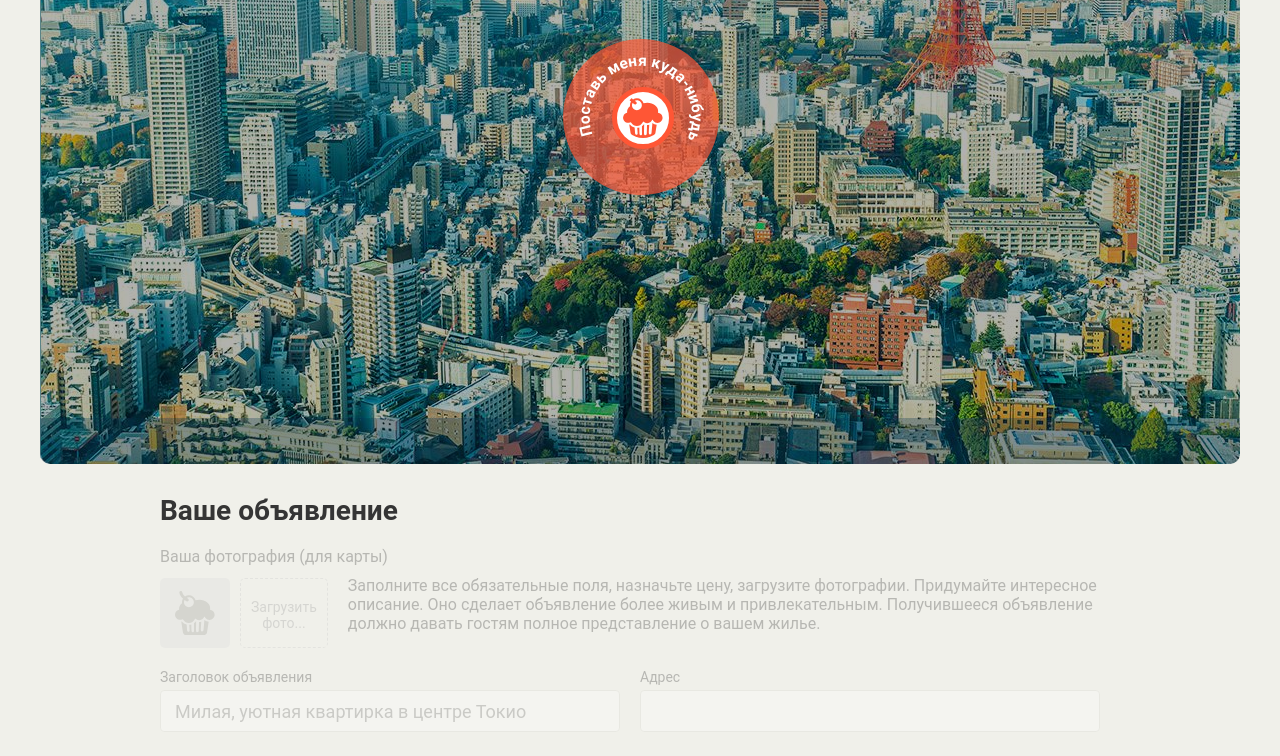
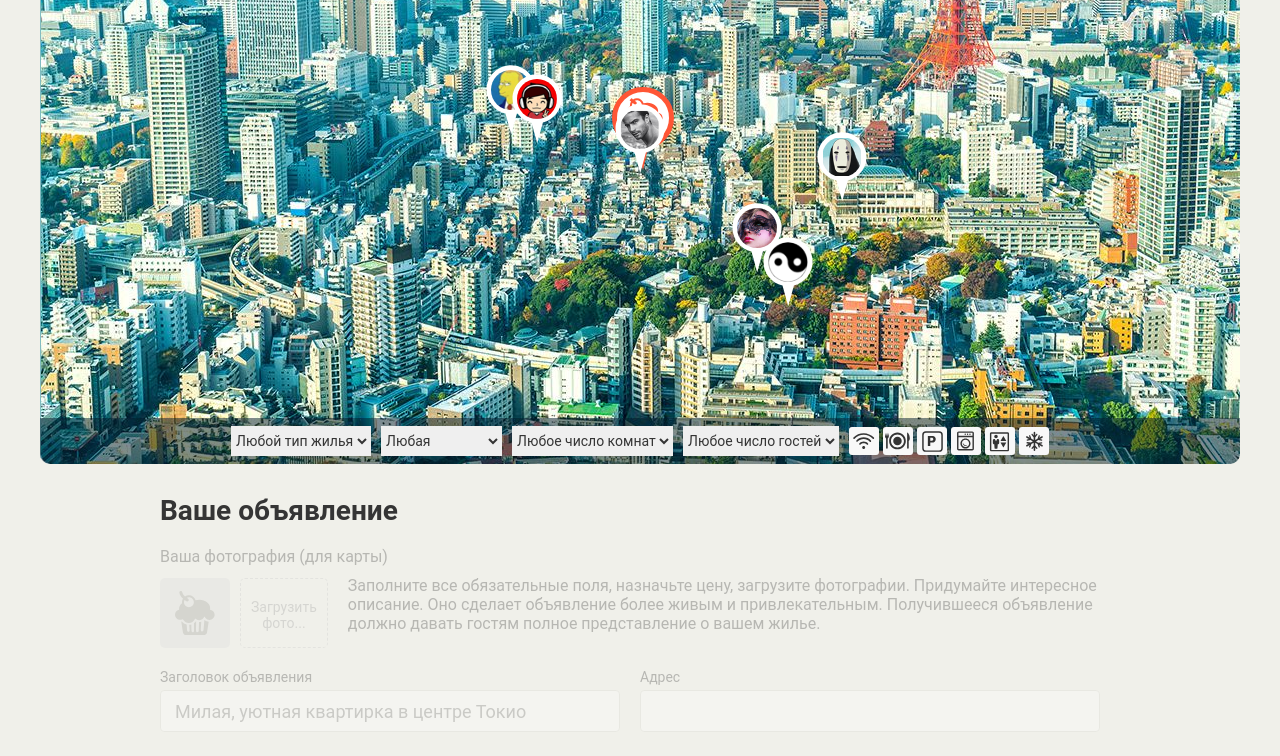
Before and after one commit to Spektorn/Keksobooking, a website: page index.html in a window 1280 px wide. Shown: the part 286-1042 px from the top of the page. Drawn offline with Linux system fonts and the light colour scheme; files whose address does not match are found by name.

Commit message:
Генерация случайных объявлений и отрисовка пинов.

```diff
--- a/index.html
+++ b/index.html
@@ -76,7 +76,7 @@
             <label class="map__feature map__feature--elevator" for="filter-elevator">Лифт</label>
             <input type="checkbox" name="features" value="conditioner" id="filter-conditioner" class="map__checkbox visually-hidden">
             <label class="map__feature map__feature--conditioner" for="filter-conditioner">Кондиционер</label>
-           </fieldset>
+            </fieldset>
         </form>
       </div>
     </section>
@@ -247,6 +247,6 @@
       <button class="error__button">Попробовать снова</button>
     </div>
   </template>
-
+  <script src="js/main.js"></script>
 </body>
 </html>
--- a/js/main.js
+++ b/js/main.js
@@ -0,0 +1,153 @@
+'use strict';
+
+var ADS_QUANTITY = 8;
+var USERS_QUANTITY = 8;
+
+var TITLE_PATTERN = [
+  'Огромное поместье на окраине города',
+  'Загородное поместье напротив лесной чащи',
+  'Просторная квартира в центре города',
+  'Небольшая уютная квартира',
+  'Уютный маленький дом в пригороде',
+  'Загородный дом с бассейном и садом',
+  'Загородное бунгало',
+  'Бунгало напротив живописного парка',
+];
+var TYPE_PATTERN = [
+  'palace',
+  'flat',
+  'house',
+  'bungalo',
+];
+var CHECKTIME_PATTERN = [
+  '12:00',
+  '13:00',
+  '14:00',
+];
+var FEATURES_PATTERN = [
+  'wifi',
+  'dishwasher',
+  'parking',
+  'washer',
+  'elevator',
+  'conditioner',
+];
+var PHOTOS_PATTERN = [
+  'http://o0.github.io/assets/images/tokyo/hotel1.jpg',
+  'http://o0.github.io/assets/images/tokyo/hotel2.jpg',
+  'http://o0.github.io/assets/images/tokyo/hotel3.jpg',
+];
+
+var PIN_WIDTH = 50;
+var PIN_HEIGHT = 70;
+
+var getRandomInt = function (min, max) {
+  return Math.floor(Math.random() * (max - min + 1)) + min;
+};
+
+var getRandomAdValue = function (patternName) {
+  return patternName[getRandomInt(0, patternName.length - 1)];
+};
+
+var getSeveralRandomAdValues = function (patternName) {
+  var allValues = patternName.slice();
+  var adValues = [];
+  var elementsQuantity = getRandomInt(1, allValues.length);
+
+  for (var i = 0; i < elementsQuantity; i++) {
+    var currentValueIndex = getRandomInt(0, allValues.length - 1);
+    var currentValue = allValues[currentValueIndex];
+    allValues.splice(currentValueIndex, 1);
+    adValues.push(currentValue);
+  }
+
+  return adValues;
+};
+
+var generateAvatars = function (usersQuantity) {
+  var avatars = [];
+
+  for (var i = 1; i <= usersQuantity; i++) {
+    avatars.push('img/avatars/user0' + i + '.png');
+  }
+
+  return avatars;
+};
+
+var getAvatar = function (avatars) {
+  var currentAvatarIndex = getRandomInt(0, avatars.length - 1);
+  var currentAvatar = avatars[currentAvatarIndex];
+  avatars.splice(currentAvatarIndex, 1);
+
+  return currentAvatar;
+};
+
+var getRandomAds = function () {
+  var ads = [];
+
+  for (var i = 0; i < ADS_QUANTITY; i++) {
+    var randomX = getRandomInt(300, 900);
+    var randomY = getRandomInt(130, 630);
+
+    var newAd = {
+      'author': {
+        'avatar': getAvatar(avatars),
+      },
+      'offer': {
+        'title': getRandomAdValue(TITLE_PATTERN),
+        'address': randomX + ', ' + randomY,
+        'price': getRandomInt(1000, 100000),
+        'type': getRandomAdValue(TYPE_PATTERN),
+        'rooms': getRandomInt(1, 6),
+        'guests': getRandomInt(1, 6),
+        'checkin': getRandomAdValue(CHECKTIME_PATTERN),
+        'checkout': getRandomAdValue(CHECKTIME_PATTERN),
+        'features': getSeveralRandomAdValues(FEATURES_PATTERN),
+        'description': '',
+        'photos': getSeveralRandomAdValues(PHOTOS_PATTERN),
+      },
+      'location': {
+        'x': randomX,
+        'y': randomY,
+      },
+    };
+
+    ads.push(newAd);
+  }
+
+  return ads;
+};
+
+var renderPin = function (ad) {
+  var newPin = pinTemplate.cloneNode(true);
+
+  newPin.style.left = (ad.location.x - PIN_WIDTH / 2) + 'px';
+  newPin.style.top = ad.location.y - PIN_HEIGHT + 'px';
+  newPin.querySelector('img').src = ad.author.avatar;
+  newPin.querySelector('img').alt = ad.offer.title;
+
+  return newPin;
+};
+
+var renderPinFragment = function () {
+  var fragment = document.createDocumentFragment();
+
+  for (var i = 0; i < ads.length; i++) {
+    fragment.appendChild(renderPin(ads[i]));
+  }
+
+  return fragment;
+};
+
+var avatars = generateAvatars(USERS_QUANTITY);
+var ads = getRandomAds();
+
+var map = document.querySelector('.map');
+map.classList.remove('map--faded');
+
+var pinsList = map.querySelector('.map__pins');
+var pinTemplate = document.querySelector('#pin').content.querySelector('.map__pin');
+
+var pinFragment = renderPinFragment();
+
+pinsList.appendChild(pinFragment);
```
